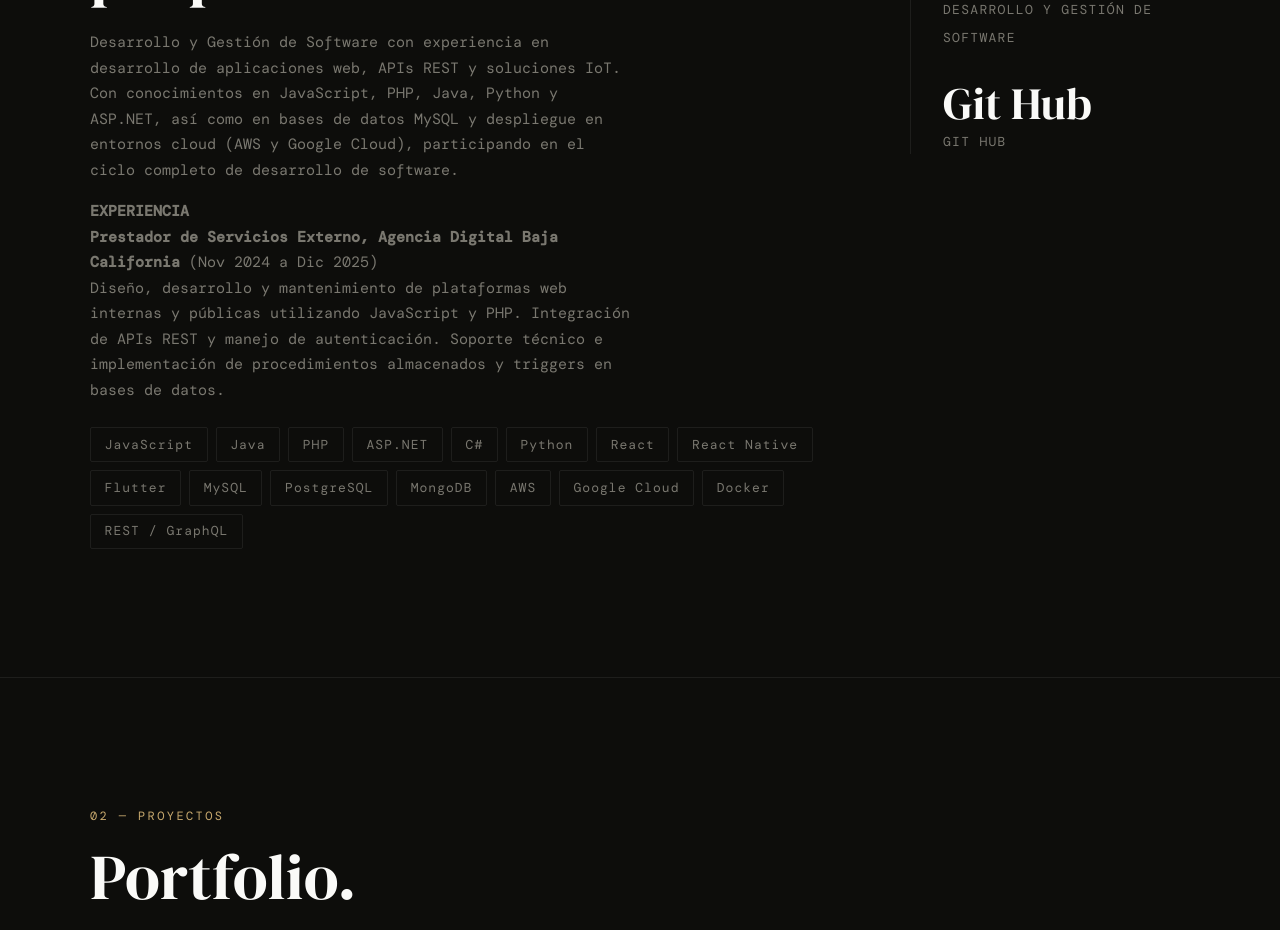
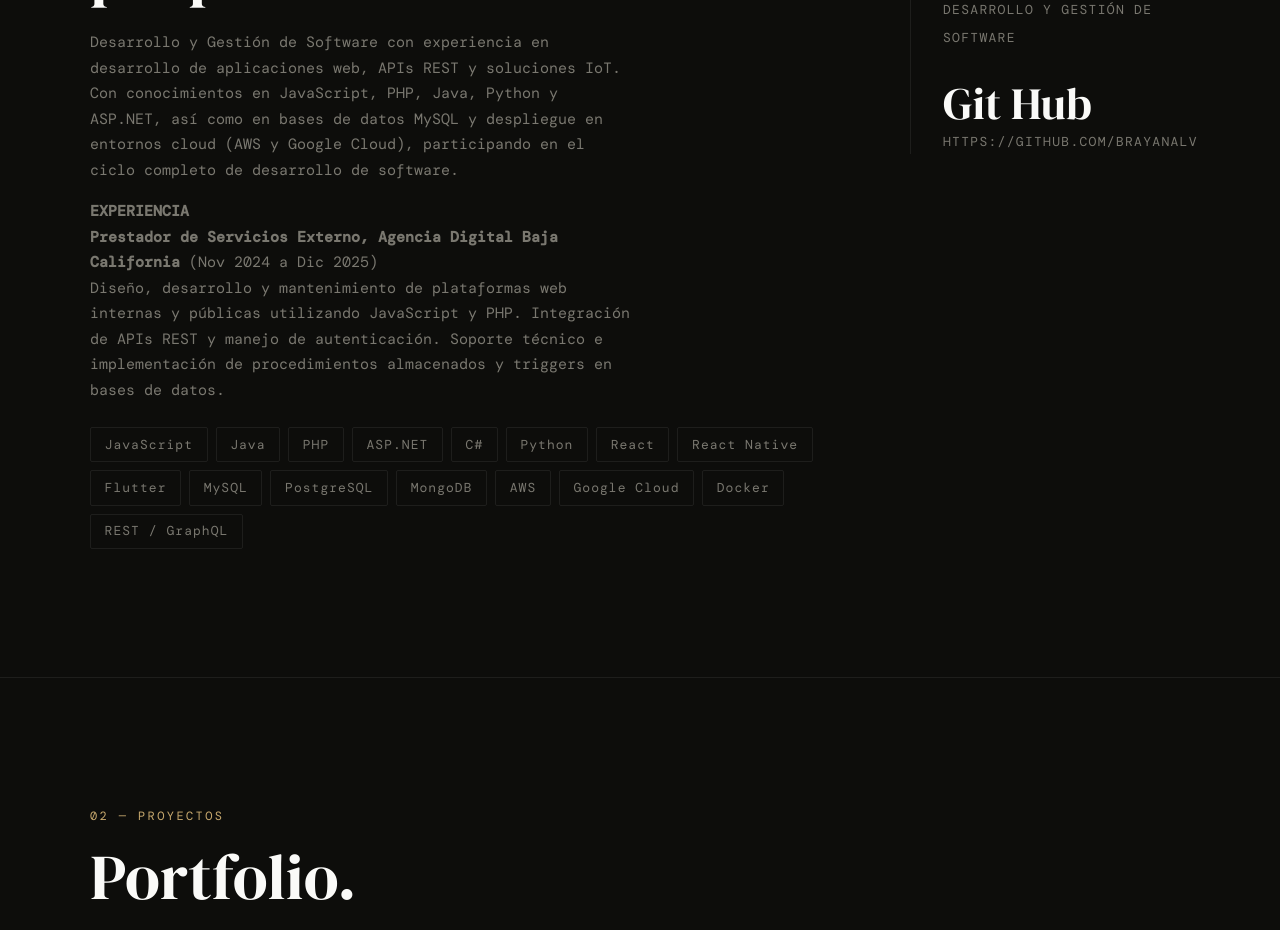
Before and after one commit to BrayanAlv/Portafolio-brayanAlvz, a React app: page / in a window 1280 px wide. Shown: the part 1100-2030 px from the top of the page. Built offline with nearby package versions, Linux system fonts and the light colour scheme; the HTML template or start-up script is replaced by a standard one; a web font is replaced by a local one.

Commit message:
imagnes v5

```diff
--- a/src/App.jsx
+++ b/src/App.jsx
@@ -223,7 +223,7 @@ function About() {
                   <span className="stat-n">{n}</span>
                   <span className="stat-l">
                     {n === "Git Hub" && typeof l === "string" ? (
-                      <a href={l} target="_blank" rel="noopener noreferrer">Git Hub</a>
+                      <a href={l} target="_blank" rel="noopener noreferrer">https://github.com/BrayanAlv</a>
                     ) : l}
                   </span>
                 </div>
```
